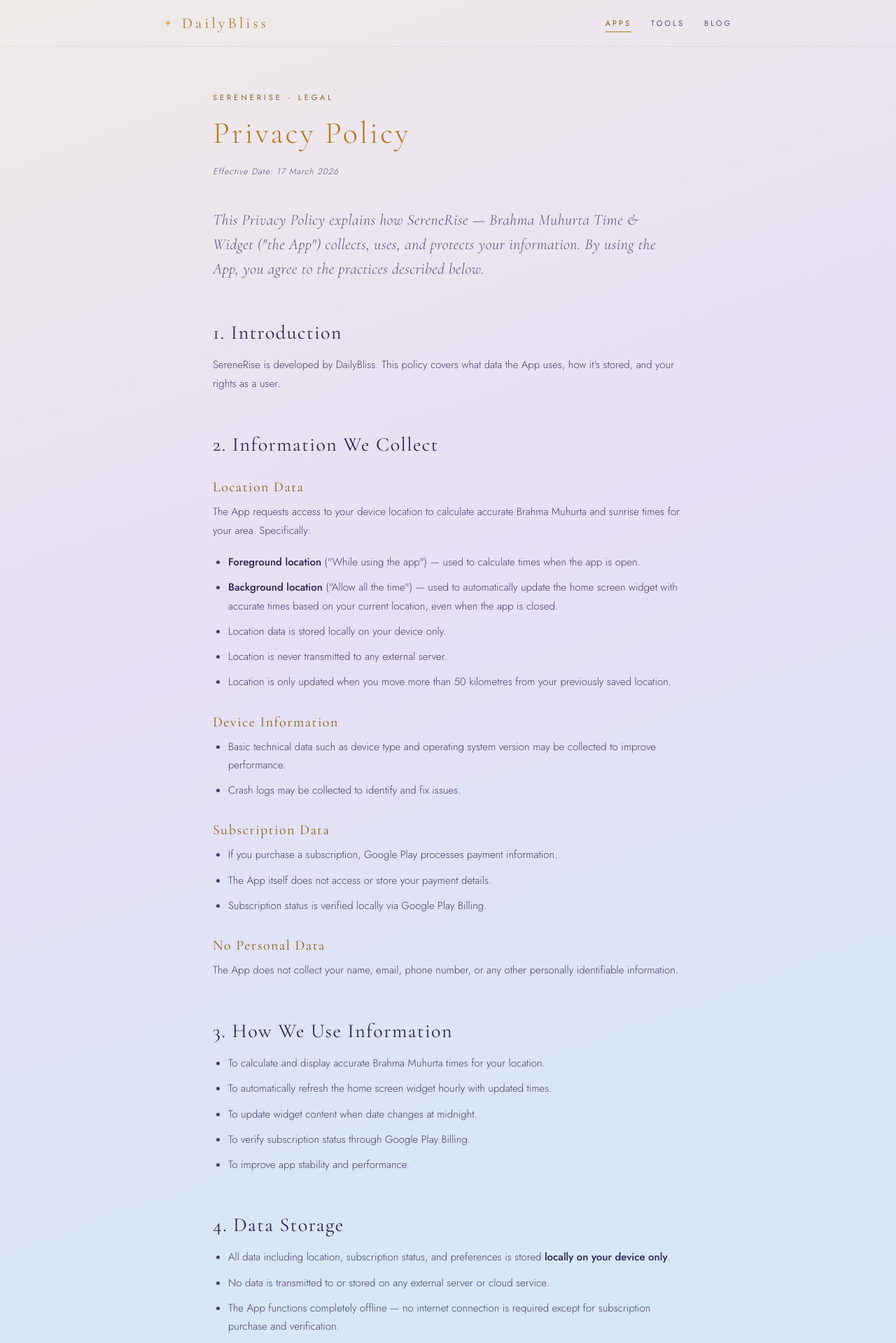
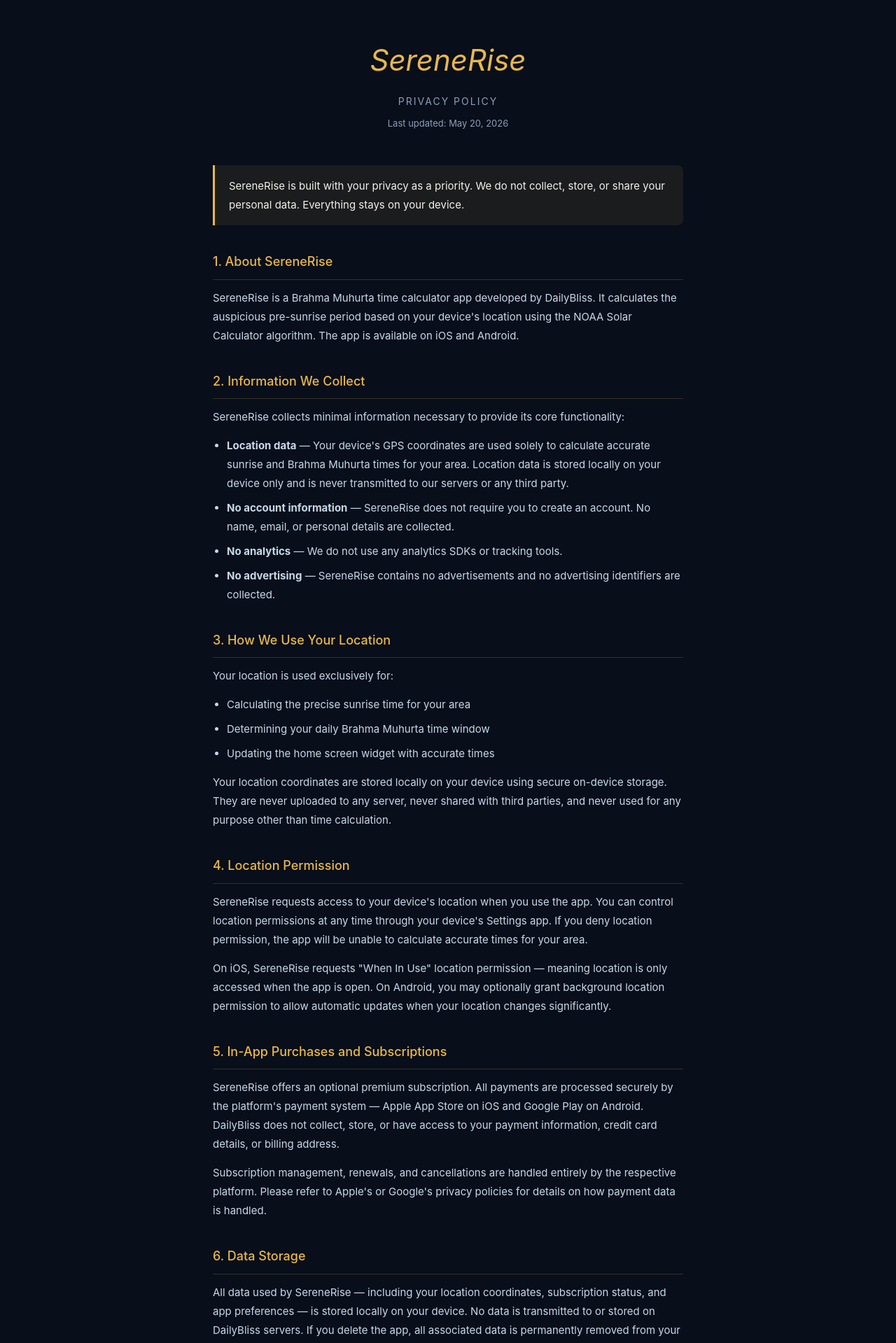
Before and after one commit to dailybliss/dailybliss.github.io, a Jekyll site: the page apps/serenerise/privacy.html, which Jekyll copies as it is, in a window 1280 px wide. Shown: the top 1919 px of the page at 70% size. Built offline with Jekyll 4.4.1, drawn with Linux system fonts in a browser that asks for light colours; some of the changed text lies outside the part shown.

Commit message:
Update privacy.html

```diff
--- a/apps/serenerise/privacy.html
+++ b/apps/serenerise/privacy.html
@@ -1,126 +1,98 @@
----
-layout: default
-title: SereneRise Privacy Policy
-description: How SereneRise handles your data — what we collect, how we use it, and how we protect it.
----
+<!DOCTYPE html>
+<html lang="en">
+<head>
+    <meta charset="UTF-8">
+    <meta name="viewport" content="width=device-width, initial-scale=1.0">
+    <title>SereneRise — Privacy Policy</title>
+    <style>
+        * { margin: 0; padding: 0; box-sizing: border-box; }
+        body { font-family: -apple-system, BlinkMacSystemFont, 'Segoe UI', sans-serif; background: #080e1a; color: #f5f0e8; line-height: 1.8; }
+        .container { max-width: 720px; margin: 0 auto; padding: 48px 24px; }
+        .header { text-align: center; margin-bottom: 48px; }
+        .app-title { font-size: 42px; color: #e8b84b; font-style: italic; margin-bottom: 8px; }
+        .subtitle { font-size: 14px; color: #8aa0b8; letter-spacing: 2px; text-transform: uppercase; }
+        .updated { font-size: 13px; color: #8aa0b8; margin-top: 8px; }
+        h2 { font-size: 18px; font-weight: 500; color: #e8b84b; margin: 36px 0 12px; padding-bottom: 8px; border-bottom: 1px solid rgba(232,184,75,0.2); }
+        p { font-size: 15px; color: #c8d8e8; margin-bottom: 14px; }
+        ul { margin: 0 0 14px 20px; }
+        li { font-size: 15px; color: #c8d8e8; margin-bottom: 8px; }
+        .highlight { background: rgba(232,184,75,0.08); border-left: 3px solid #e8b84b; padding: 16px 20px; border-radius: 0 8px 8px 0; margin: 20px 0; }
+        .highlight p { margin: 0; color: #f5f0e8; }
+        a { color: #e8b84b; text-decoration: none; }
+        a:hover { text-decoration: underline; }
+        .footer { text-align: center; margin-top: 48px; padding-top: 24px; border-top: 1px solid rgba(232,184,75,0.2); font-size: 13px; color: #8aa0b8; }
+    </style>
+</head>
+<body>
+<div class="container">
 
-<article class="page content">
-  <div class="eyebrow">SereneRise · Legal</div>
-  <h1>Privacy Policy</h1>
-  <p class="meta">Effective Date: 17 March 2026</p>
+    <div class="header">
+        <div class="app-title">SereneRise</div>
+        <div class="subtitle">Privacy Policy</div>
+        <div class="updated">Last updated: May 20, 2026</div>
+    </div>
 
-  <p class="lede">
-    This Privacy Policy explains how SereneRise — Brahma Muhurta Time &amp; Widget
-    ("the App") collects, uses, and protects your information. By using the App,
-    you agree to the practices described below.
-  </p>
+    <div class="highlight">
+        <p>SereneRise is built with your privacy as a priority. We do not collect, store, or share your personal data. Everything stays on your device.</p>
+    </div>
 
-  <h2>1. Introduction</h2>
-  <p>
-    SereneRise is developed by DailyBliss. This policy covers what data the App uses,
-    how it's stored, and your rights as a user.
-  </p>
+    <h2>1. About SereneRise</h2>
+    <p>SereneRise is a Brahma Muhurta time calculator app developed by DailyBliss. It calculates the auspicious pre-sunrise period based on your device's location using the NOAA Solar Calculator algorithm. The app is available on iOS and Android.</p>
 
-  <h2>2. Information We Collect</h2>
+    <h2>2. Information We Collect</h2>
+    <p>SereneRise collects minimal information necessary to provide its core functionality:</p>
+    <ul>
+        <li><strong>Location data</strong> — Your device's GPS coordinates are used solely to calculate accurate sunrise and Brahma Muhurta times for your area. Location data is stored locally on your device only and is never transmitted to our servers or any third party.</li>
+        <li><strong>No account information</strong> — SereneRise does not require you to create an account. No name, email, or personal details are collected.</li>
+        <li><strong>No analytics</strong> — We do not use any analytics SDKs or tracking tools.</li>
+        <li><strong>No advertising</strong> — SereneRise contains no advertisements and no advertising identifiers are collected.</li>
+    </ul>
 
-  <h3>Location Data</h3>
-  <p>
-    The App requests access to your device location to calculate accurate Brahma Muhurta
-    and sunrise times for your area. Specifically:
-  </p>
-  <ul>
-    <li><strong>Foreground location</strong> ("While using the app") — used to calculate times when the app is open.</li>
-    <li><strong>Background location</strong> ("Allow all the time") — used to automatically update the home screen widget with accurate times based on your current location, even when the app is closed.</li>
-    <li>Location data is stored locally on your device only.</li>
-    <li>Location is never transmitted to any external server.</li>
-    <li>Location is only updated when you move more than 50 kilometres from your previously saved location.</li>
-  </ul>
+    <h2>3. How We Use Your Location</h2>
+    <p>Your location is used exclusively for:</p>
+    <ul>
+        <li>Calculating the precise sunrise time for your area</li>
+        <li>Determining your daily Brahma Muhurta time window</li>
+        <li>Updating the home screen widget with accurate times</li>
+    </ul>
+    <p>Your location coordinates are stored locally on your device using secure on-device storage. They are never uploaded to any server, never shared with third parties, and never used for any purpose other than time calculation.</p>
 
-  <h3>Device Information</h3>
-  <ul>
-    <li>Basic technical data such as device type and operating system version may be collected to improve performance.</li>
-    <li>Crash logs may be collected to identify and fix issues.</li>
-  </ul>
+    <h2>4. Location Permission</h2>
+    <p>SereneRise requests access to your device's location when you use the app. You can control location permissions at any time through your device's Settings app. If you deny location permission, the app will be unable to calculate accurate times for your area.</p>
+    <p>On iOS, SereneRise requests "When In Use" location permission — meaning location is only accessed when the app is open. On Android, you may optionally grant background location permission to allow automatic updates when your location changes significantly.</p>
 
-  <h3>Subscription Data</h3>
-  <ul>
-    <li>If you purchase a subscription, Google Play processes payment information.</li>
-    <li>The App itself does not access or store your payment details.</li>
-    <li>Subscription status is verified locally via Google Play Billing.</li>
-  </ul>
+    <h2>5. In-App Purchases and Subscriptions</h2>
+    <p>SereneRise offers an optional premium subscription. All payments are processed securely by the platform's payment system — Apple App Store on iOS and Google Play on Android. DailyBliss does not collect, store, or have access to your payment information, credit card details, or billing address.</p>
+    <p>Subscription management, renewals, and cancellations are handled entirely by the respective platform. Please refer to Apple's or Google's privacy policies for details on how payment data is handled.</p>
 
-  <h3>No Personal Data</h3>
-  <p>
-    The App does not collect your name, email, phone number, or any other personally
-    identifiable information.
-  </p>
+    <h2>6. Data Storage</h2>
+    <p>All data used by SereneRise — including your location coordinates, subscription status, and app preferences — is stored locally on your device. No data is transmitted to or stored on DailyBliss servers. If you delete the app, all associated data is permanently removed from your device.</p>
 
-  <h2>3. How We Use Information</h2>
-  <ul>
-    <li>To calculate and display accurate Brahma Muhurta times for your location.</li>
-    <li>To automatically refresh the home screen widget hourly with updated times.</li>
-    <li>To update widget content when date changes at midnight.</li>
-    <li>To verify subscription status through Google Play Billing.</li>
-    <li>To improve app stability and performance.</li>
-  </ul>
+    <h2>7. Third-Party Services</h2>
+    <p>SereneRise does not integrate with any third-party analytics, advertising, or tracking services. The only third-party interaction is with the platform's payment system (Apple App Store or Google Play) for subscription processing.</p>
 
-  <h2>4. Data Storage</h2>
-  <ul>
-    <li>All data including location, subscription status, and preferences is stored <strong>locally on your device only</strong>.</li>
-    <li>No data is transmitted to or stored on any external server or cloud service.</li>
-    <li>The App functions completely offline — no internet connection is required except for subscription purchase and verification.</li>
-  </ul>
+    <h2>8. Children's Privacy</h2>
+    <p>SereneRise is not directed at children under the age of 13. We do not knowingly collect any personal information from children. The app is rated 4+ on the App Store and carries an equivalent rating on Google Play.</p>
 
-  <h2>5. Data Sharing</h2>
-  <ul>
-    <li>We do not sell, trade, or rent user information.</li>
-    <li>We do not share location data with any third party.</li>
-    <li>Subscription and payment processing are handled securely by <strong>Google Play Billing</strong>.</li>
-  </ul>
+    <h2>9. Data Security</h2>
+    <p>Since SereneRise stores all data locally on your device, the security of your data is protected by your device's built-in security features including encryption and passcode/biometric protection. We recommend keeping your device's operating system up to date for the best security.</p>
 
-  <h2>6. Background Location</h2>
-  <p>
-    The App requests background location permission solely to update the home screen widget
-    with accurate Brahma Muhurta times when you travel to a new location. This permission is
-    <strong>optional</strong> — if you prefer not to grant it, the widget will continue to
-    function using your last saved location. You can update your location manually by opening the app.
-  </p>
-  <p>Background location data is:</p>
-  <ul>
-    <li>Never transmitted to any server</li>
-    <li>Never shared with any third party</li>
-    <li>Only used for local sunrise time calculation</li>
-    <li>Only accessed when a significant location change (50km+) is detected</li>
-  </ul>
+    <h2>10. Changes to This Policy</h2>
+    <p>We may update this privacy policy from time to time. Any changes will be posted on this page with an updated date. Continued use of SereneRise after changes constitutes acceptance of the updated policy.</p>
 
-  <h2>7. Security</h2>
-  <p>
-    We take reasonable measures to protect your information. All data is stored locally on your
-    device using Android's secure SharedPreferences storage. No sensitive data is transmitted
-    over the internet.
-  </p>
+    <h2>11. Contact Us</h2>
+    <p>If you have any questions or concerns about this privacy policy or how SereneRise handles your data, please contact us:</p>
+    <ul>
+        <li>Developer: DailyBliss</li>
+        <li>Email: <a href="mailto:dailybliss2026@gmail.com">dailybliss2026@gmail.com</a></li>
+        <li>Website: <a href="https://dailybliss.github.io">dailybliss.github.io</a></li>
+    </ul>
 
-  <h2>8. Changes to This Policy</h2>
-  <p>
-    We may update this Privacy Policy from time to time. Any changes will be posted within
-    the App, on the Play Store listing, and the effective date will be updated. Continued use
-    of the App after changes constitutes acceptance of the updated policy.
-  </p>
+    <div class="footer">
+        <p>© 2026 DailyBliss. All rights reserved.</p>
+        <p style="margin-top: 8px;">SereneRise — Brahma Muhurta Time Calculator</p>
+    </div>
 
-  <h2>9. Contact Us</h2>
-  <p>
-    If you have questions or concerns about this Privacy Policy, please contact us at:
-  </p>
-  <p>
-    <strong>Email:</strong> <a href="mailto:{{ site.email }}">{{ site.email }}</a><br>
-    <strong>Developer:</strong> DailyBliss
-  </p>
-
-  <div class="cross-card">
-    <div class="cross-card-text">
-      <strong>Back to SereneRise</strong>
-      <p>See what the app does and where to download it.</p>
-    </div>
-    <a href="{{ '/apps/serenerise/' | relative_url }}" class="btn btn-ghost">View app page →</a>
-  </div>
-</article>
+</div>
+</body>
+</html>
```
